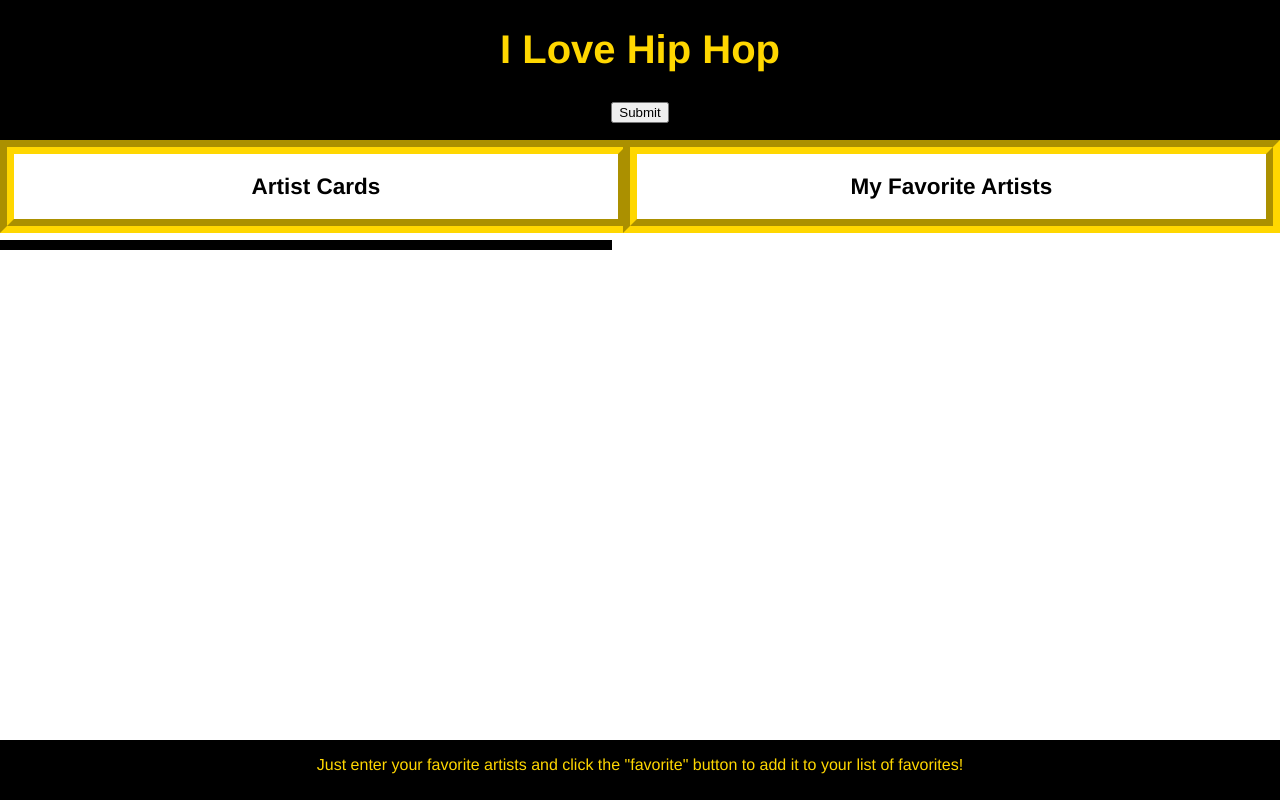
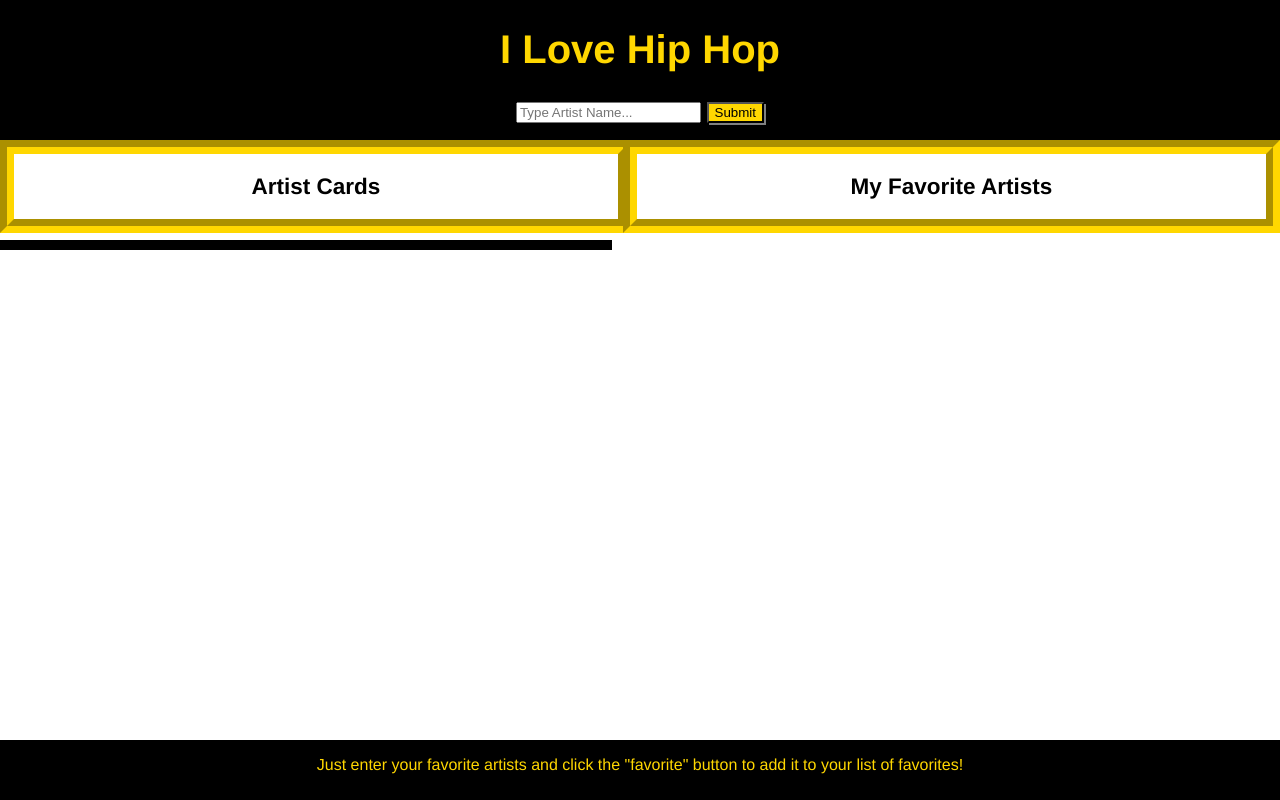
Before and after one commit to ebereokezie/phase1project, a plain HTML site: page index.html in a window 1280 px wide. Drawn offline with Linux system fonts and the light colour scheme; no server answers.

Commit message:
add submit event listener

```diff
--- a/index.html
+++ b/index.html
@@ -10,7 +10,8 @@
             I Love Hip Hop
         </h1>
         <form id="search-bar">
-            <input type="submit" placeholder="Type Artist Name...">
+            <input type="text" value="" placeholder="Type Artist Name..."/>
+            <button type ="submit">Submit</button>
         </form>
     </header>
 
--- a/script.js
+++ b/script.js
@@ -1,4 +1,9 @@
 document.addEventListener("DOMContentLoaded", () => {
+    let searchForm = document.getElementById("search-bar")
+    searchForm.addEventListener("submit", (event) =>{
+        event.preventDefault()
+        console.log(document.querySelector("input").value)
+    })
 
     fetch(`https://musicbrainz.org/ws/2/artist/?fmt=json&query=name:snoop dogg`)
     .then(data => data.json())
```
